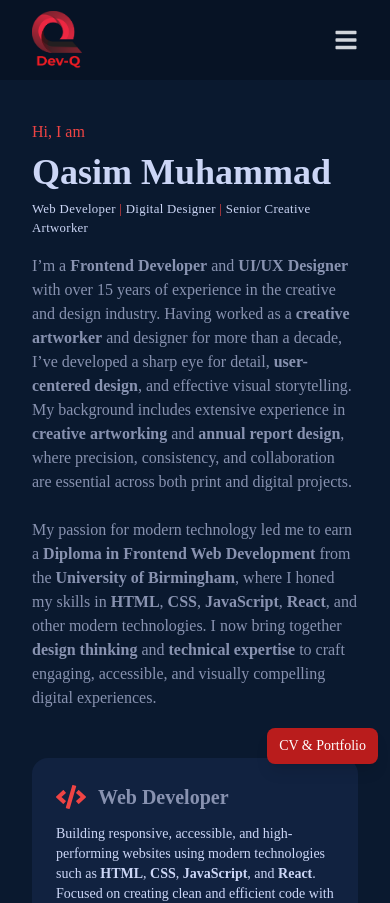
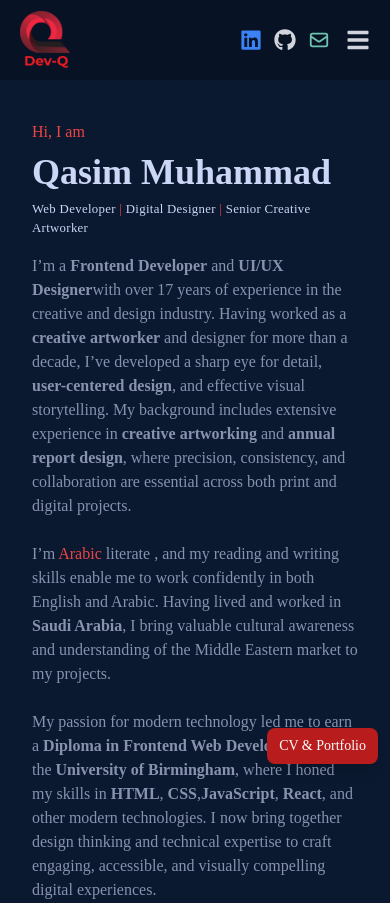
Before and after one commit to Qasim538/Qasim-Portfolio, a React (Create React App) app: page / in a window 390 px wide. Shown: the top 903 px of the page. Built offline with nearby package versions, Linux system fonts and the light colour scheme.

Commit message:
updated navbar

```diff
--- a/src/Components/Home.js
+++ b/src/Components/Home.js
@@ -21,10 +21,10 @@ const Home = () => {
 
         <p className="text-[#8892b0] py-4 max-w-[900px]">
           I’m a <strong>Frontend Developer</strong> and{" "}
-          <strong>UI/UX Designer</strong> with over 15 years of experience in
-          the creative and design industry. Having worked as a{" "}
-          <strong>creative artworker</strong> and designer for more than a
-          decade, I’ve developed a sharp eye for detail,{" "}
+          <strong>UI/UX Designer</strong>
+          with over 17 years of experience in the creative and design industry.
+          Having worked as a <strong>creative artworker</strong> and designer
+          for more than a decade, I’ve developed a sharp eye for detail,{" "}
           <strong>user-centered design</strong>, and effective visual
           storytelling. My background includes extensive experience in{" "}
           <strong>creative artworking</strong> and{" "}
@@ -33,14 +33,17 @@ const Home = () => {
           projects.
           <br />
           <br />
-          My passion for modern technology led me to earn a{" "}
-          <strong>Diploma in Frontend Web Development</strong> from the <strong>
-          University of Birmingham</strong>, where I honed my skills in
-          <strong> HTML</strong>, <strong>CSS</strong>,{" "}
-          <strong>JavaScript</strong>, <strong>React</strong>, and other modern
-          technologies. I now bring together <strong>design thinking</strong>{" "}
-          and <strong>technical expertise</strong> to craft engaging,
-          accessible, and visually compelling digital experiences.
+          I’m <span className="text-red-500" >Arabic</span> literate , and my reading and writing skills enable me to work confidently in both English and Arabic. Having lived and worked in <strong>Saudi Arabia</strong>, I bring valuable cultural awareness and understanding of the Middle Eastern market to my projects.
+
+          <br />
+          <br />
+          My passion for modern technology led me to earn a
+          <strong> Diploma in Frontend Web Development</strong> from the
+          <strong> University of Birmingham</strong>, where I honed my skills in
+          <strong> HTML</strong>, <strong>CSS</strong>,
+          <strong>JavaScript</strong>,<strong> React</strong>, and other modern
+          technologies. I now bring together design thinking and technical expertise to craft engaging, accessible,
+          and visually compelling digital experiences.
         </p>
 
         {/* --- SKILL AREAS --- */}
@@ -87,9 +90,8 @@ const Home = () => {
               </h3>
             </div>
             <p className="text-sm text-[#ccd6f6]">
-              Over a decade of experience creating high-quality print and
-              digital assets, including brochures, campaigns, and brand
-              materials for both online and offline platforms.
+              Over a decade of experience producing high-quality print and digital assets, including annual reports, POS materials, OOH and digital OOH campaigns, as well as brochures and brand collateral for both online and offline platforms.
+
             </p>
           </div>
         </div>
--- a/src/Components/Navbar.js
+++ b/src/Components/Navbar.js
@@ -18,7 +18,7 @@ const Navbar = () => {
   return (
     <>
       {/* NAVBAR */}
-      <div className="fixed w-full h-[80px] flex justify-between items-center px-8 md:px-20 bg-[#071325] text-gray-300 z-50">
+      <div className="fixed w-full h-[80px] flex justify-between items-center px-5 md:px-20 bg-[#071325] text-gray-300 z-50">
         {/* Logo */}
         <div>
           <img src={logo} alt="Logo" style={{ width: "50px" }} />
@@ -27,22 +27,46 @@ const Navbar = () => {
         {/* Desktop Menu */}
         <ul className="hidden md:flex gap-8 text-lg items-center">
           <li>
-            <Link className="hover:text-red-500" to="home" smooth offset={50} duration={500}>
+            <Link
+              className="hover:text-red-500"
+              to="home"
+              smooth
+              offset={50}
+              duration={500}
+            >
               Home
             </Link>
           </li>
           <li>
-            <Link className="hover:text-red-500" to="skills" smooth offset={50} duration={500}>
+            <Link
+              className="hover:text-red-500"
+              to="skills"
+              smooth
+              offset={50}
+              duration={500}
+            >
               Skills
             </Link>
           </li>
           <li>
-            <Link className="hover:text-red-500" to="work" smooth offset={50} duration={500}>
+            <Link
+              className="hover:text-red-500"
+              to="work"
+              smooth
+              offset={50}
+              duration={500}
+            >
               Work
             </Link>
           </li>
           <li>
-            <Link className="hover:text-red-500" to="contact" smooth offset={50} duration={500}>
+            <Link
+              className="hover:text-red-500"
+              to="contact"
+              smooth
+              offset={50}
+              duration={500}
+            >
               Contact
             </Link>
           </li>
@@ -57,9 +81,38 @@ const Navbar = () => {
           </li>
         </ul>
 
-        {/* Hamburger Icon */}
-        <div onClick={handleClick} className="md:hidden z-50 cursor-pointer">
-          {!nav ? <FaBars size={24} /> : <FaTimes size={24} />}
+        {/* --- MOBILE RIGHT SIDE: Socials + Hamburger --- */}
+        <div className="flex items-center gap-4 md:hidden">
+          {/* Social Icons (Mobile) */}
+          <div className="flex gap-3">
+            <a
+              href="https://www.linkedin.com/in/qasim835"
+              target="_blank"
+              rel="noreferrer"
+              className="text-blue-500 hover:text-blue-400 transition"
+            >
+              <FaLinkedin size={22} />
+            </a>
+            <a
+              href="https://github.com/Qasim538"
+              target="_blank"
+              rel="noreferrer"
+              className="text-gray-300 hover:text-gray-100 transition"
+            >
+              <FaGithub size={22} />
+            </a>
+            <a
+              href="mailto:mq12113@gmail.com"
+              className="text-[#6fc2b0] hover:text-teal-300 transition"
+            >
+              <HiOutlineMail size={22} />
+            </a>
+          </div>
+
+          {/* Hamburger Icon */}
+          <div onClick={handleClick} className="z-50 cursor-pointer">
+            {!nav ? <FaBars size={24} /> : <FaTimes size={24} />}
+          </div>
         </div>
 
         {/* Mobile Menu */}
@@ -94,7 +147,7 @@ const Navbar = () => {
           </ul>
         </div>
 
-        {/* Social Icons (Desktop only) */}
+        {/* Social Icons (Desktop only - sidebar) */}
         <div className="hidden lg:flex fixed flex-col top-[35%] left-0 z-[60]">
           <ul>
             <li className="w-[160px] h-[60px] flex justify-between items-center ml-[-100px] hover:ml-[-10px] duration-300 bg-blue-600">
@@ -131,10 +184,10 @@ const Navbar = () => {
         </div>
       </div>
 
-      {/* --- Floating CV Button (visible always, hidden when menu open) --- */}
+      {/* --- Floating CV Button (always visible, hidden when menu open) --- */}
       {!nav && (
         <div className="fixed right-0 top-[40%] z-[999]">
-          {/* Desktop version - vertical button */}
+          {/* Desktop version */}
           <button
             onClick={openPDF}
             className="hidden md:block bg-red-700 text-white px-4 py-2 rounded-l-lg transform rotate-90 origin-bottom-right hover:bg-red-600 transition duration-300 shadow-lg"
@@ -143,7 +196,7 @@ const Navbar = () => {
             CV & Print Portfolio
           </button>
 
-          {/* Mobile version - small floating button */}
+          {/* Mobile version */}
           <button
             onClick={openPDF}
             className="md:hidden fixed bottom-20 right-3 bg-red-700 text-white px-3 py-2 rounded-lg shadow-lg hover:bg-red-600 transition duration-300 text-sm z-[999]"
```
Also changed, not shown: 11 other files (tests, documents, lock files or other folders).
